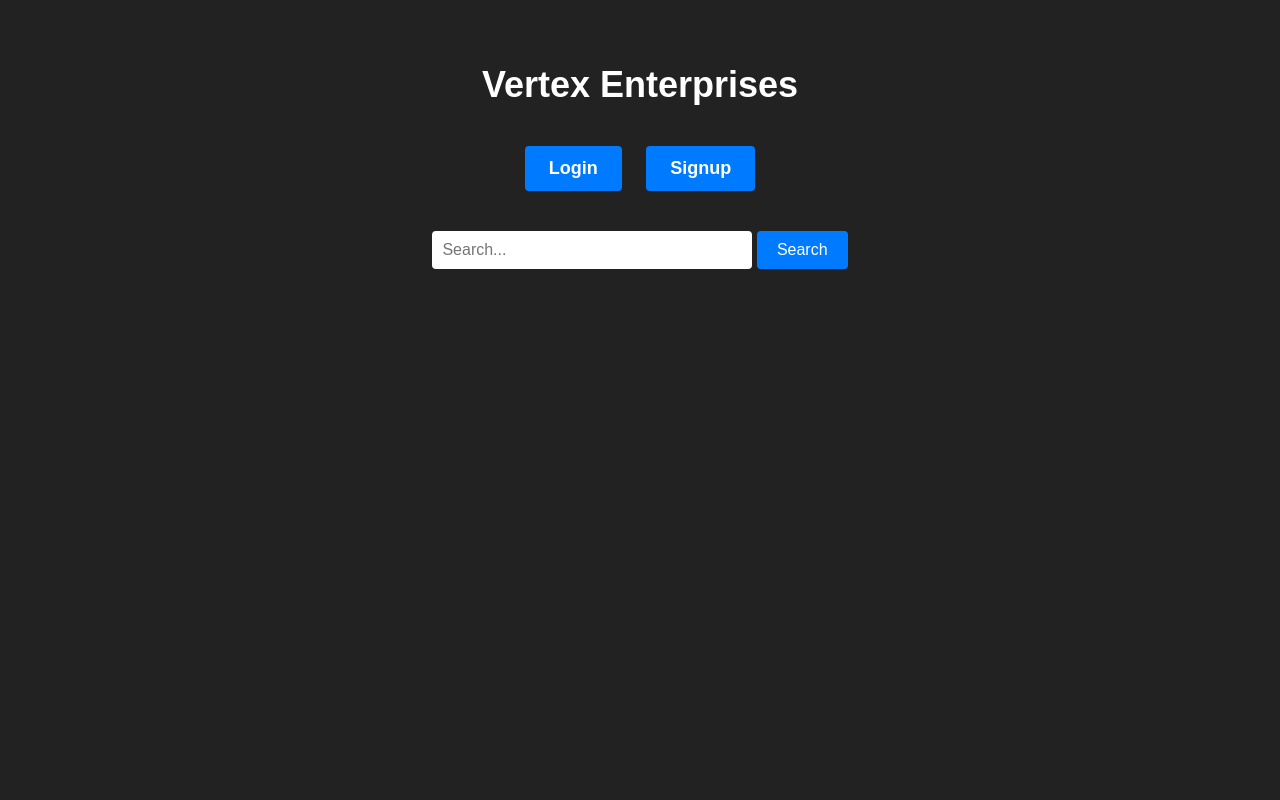
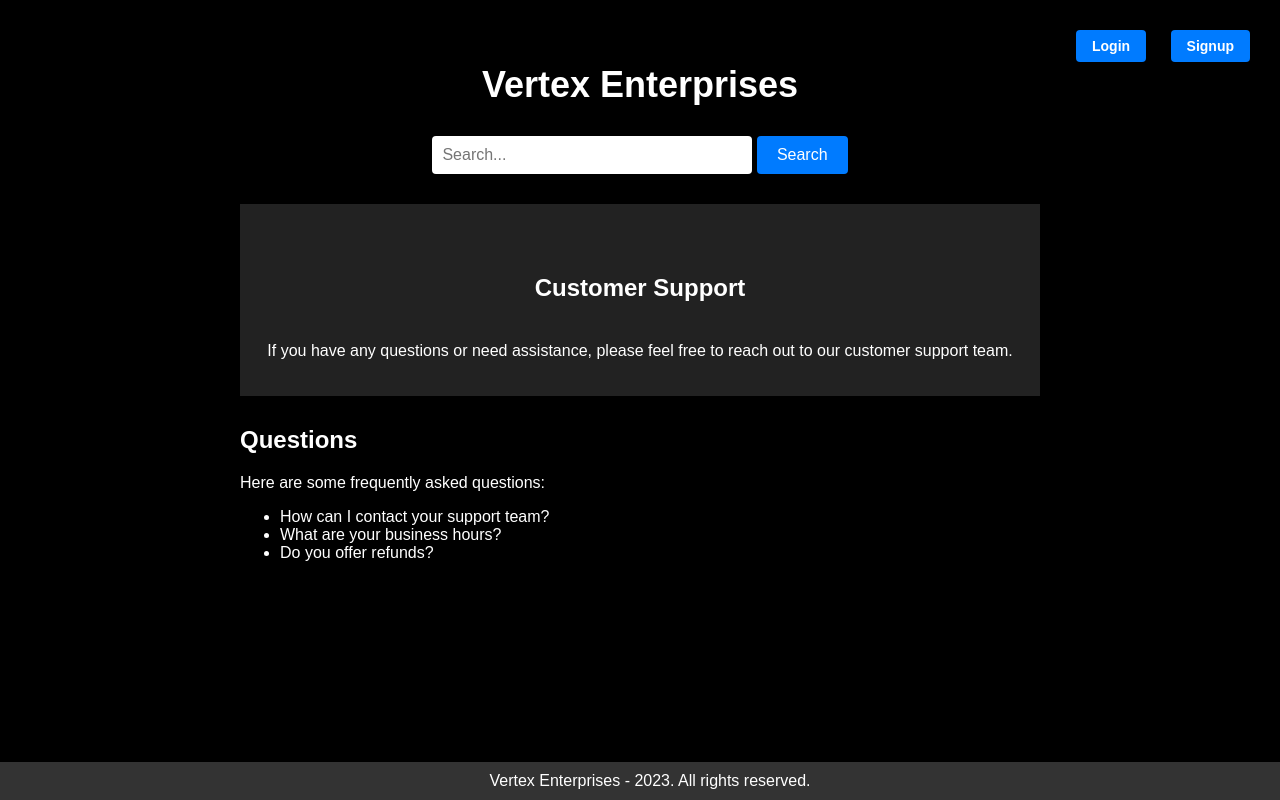
Before and after one commit to cxzdev/cxzdev.github.io, a plain HTML site: page index.html in a window 1280 px wide. Drawn offline with Linux system fonts and the light colour scheme.

Commit message:
Update index.html

```diff
--- a/index.html
+++ b/index.html
@@ -7,7 +7,7 @@
   <style>
     /* CSS styles for the website */
     body {
-      background-color: #222;
+      background-color: #000000;
       color: #fff;
       font-family: Arial, sans-serif;
       margin: 0;
@@ -28,9 +28,9 @@
 
     .button {
       display: inline-block;
-      padding: 12px 24px;
+      padding: 8px 16px;
       margin: 10px;
-      font-size: 18px;
+      font-size: 14px;
       font-weight: bold;
       text-decoration: none;
       color: #fff;
@@ -41,6 +41,12 @@
 
     .button:hover {
       background-color: #0056b3;
+    }
+
+    .top-right {
+      position: absolute;
+      top: 20px;
+      right: 20px;
     }
 
     .search-bar {
@@ -68,19 +74,62 @@
     .search-bar input[type="submit"]:hover {
       background-color: #0056b3;
     }
+
+    footer {
+      background-color: #333;
+      color: #fff;
+      padding: 10px;
+      text-align: center;
+      position: fixed;
+      bottom: 0;
+      width: 100%;
+    }
+
+    .customer-support {
+      background-color: #222;
+      color: #fff;
+      padding: 20px;
+      margin-top: 30px;
+    }
+
+    .questions {
+      text-align: left;
+      margin-top: 30px;
+    }
   </style>
 </head>
 <body>
   <div class="container">
     <h1>Vertex Enterprises</h1>
 
-    <a class="button" href="#">Login</a>
-    <a class="button" href="#">Signup</a>
+    <div class="top-right">
+      <a class="button" href="#">Login</a>
+      <a class="button" href="#">Signup</a>
+    </div>
 
     <div class="search-bar">
       <input type="text" placeholder="Search...">
       <input type="submit" value="Search">
     </div>
+
+    <div class="customer-support">
+      <h2 class="customer-support">Customer Support</h2>
+      <p>If you have any questions or need assistance, please feel free to reach out to our customer support team.</p>
+    </div>
+
+    <div class="questions">
+      <h2 class="questions">Questions</h2>
+      <p>Here are some frequently asked questions:</p>
+      <ul>
+        <li>How can I contact your support team?</li>
+        <li>What are your business hours?</li>
+        <li>Do you offer refunds?</li>
+      </ul>
+    </div>
   </div>
+
+  <footer>
+    Vertex Enterprises - 2023. All rights reserved.
+  </footer>
 </body>
 </html>
```
